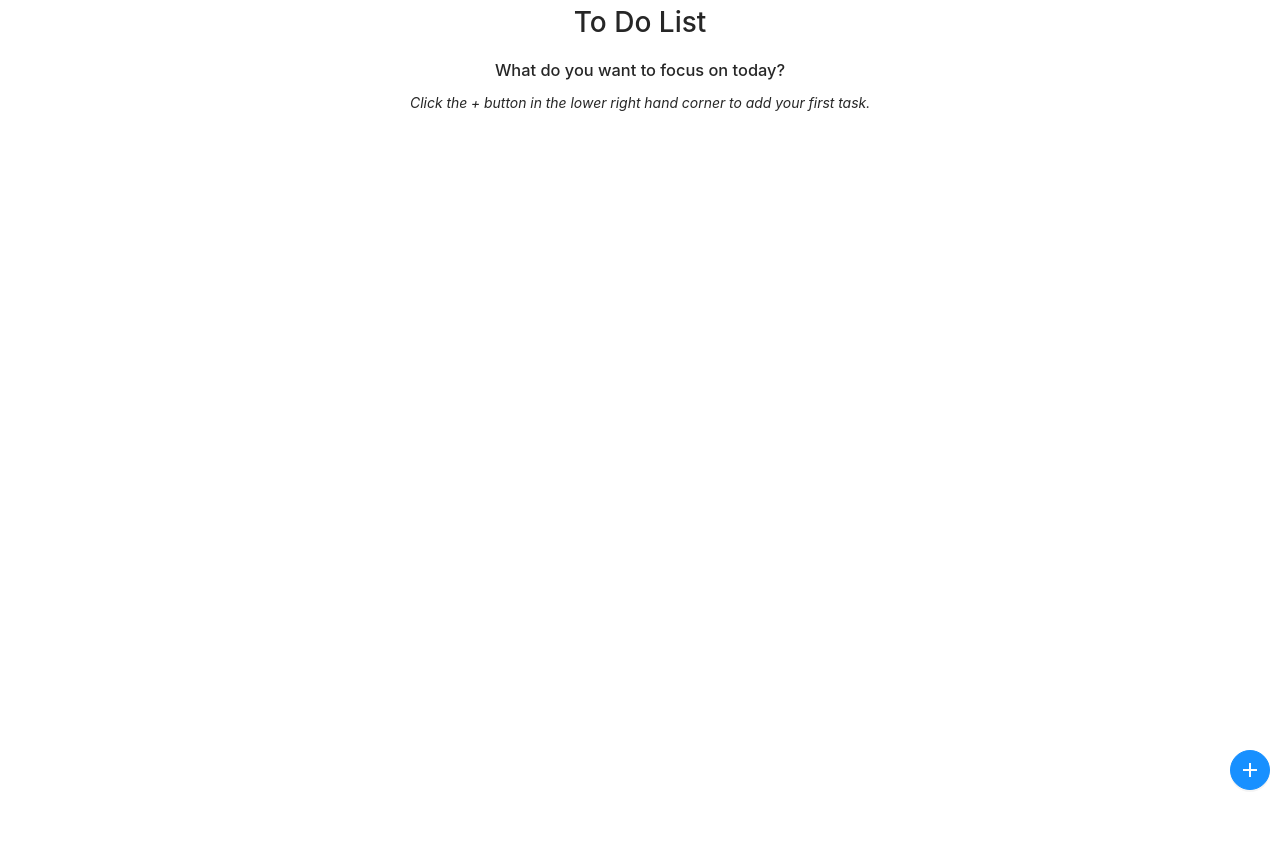
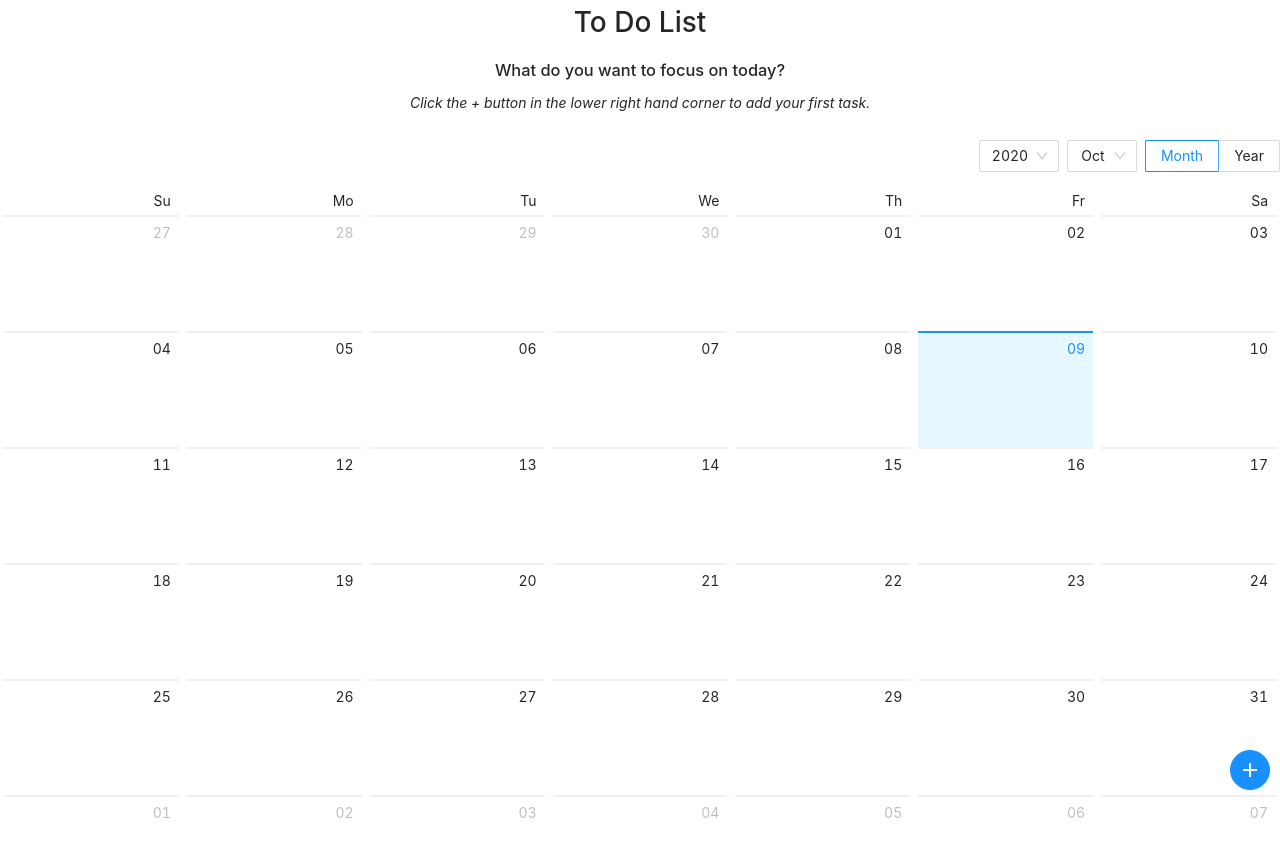
Before and after one commit to nhrafiq/todolist, a React (Create React App) app: page / in a window 1280 px wide. Shown: the top 856 px of the page. Before the commit the page ends 800 px from the top, so only its background shows below. Built offline with nearby package versions, Linux system fonts and the light colour scheme; the HTML template or start-up script is replaced by a standard one.

Commit message:
added calendar component

```diff
--- a/src/App.js
+++ b/src/App.js
@@ -3,16 +3,17 @@ import { Modal, Button } from "antd";
 import { PlusOutlined } from "@ant-design/icons";
 import NewToDoForm from "./components/NewToDoForm";
 import ToDoItem from "./components/ToDoItem";
+import Calendar from "./components/Calendar";
 import "antd/dist/antd.css";
 import "./styles/App.css";
 
 function App() {
 	const [toDoList, updateToDoList] = useState([]);
-	const [isVisible, isModalVisible] = useState(false);
+	const [isVisible, setNewModalVisible] = useState(false);
 
 	function handleAddItem(newItem) {
 		updateToDoList((toDoList) => [...toDoList, newItem]);
-		isModalVisible(!isVisible);
+		setNewModalVisible(!isVisible);
 	}
 
 	function handleDeleteItem(item) {
@@ -52,7 +53,7 @@ function App() {
 	}
 
 	function handleModalVisibility() {
-		isModalVisible(!isVisible);
+		setNewModalVisible(!isVisible);
 	}
 
 	return (
@@ -73,6 +74,8 @@ function App() {
 						key={item.title}
 					/>
 				))}
+
+			<Calendar data={toDoList}/>
 
 			<Button id="addItemButton"
 				type="primary"
--- /dev/null
+++ b/src/components/Calendar.js
@@ -0,0 +1,40 @@
+import React from "react";
+import { Calendar as AntdCal } from "antd";
+import "antd/dist/antd.css";
+
+function Calendar({ data }) {
+    function getDataForDate(date) {
+        let dateString = date.format("MM/DD/YYYY");
+        let dateList = [];
+        data.map(item => {
+            if (item.dueDate === dateString) {
+                dateList = [...dateList, item];
+            }
+
+            return dateList;
+        });
+
+        return dateList;
+    }
+
+    function dateCellRender(date) {
+        const dateList = getDataForDate(date);
+        return (
+        <>
+            {
+                dateList.map(item => (
+                    <p>{item.title}</p>
+            ))}
+        </>
+        )
+    }
+
+
+    return (
+        <div>
+            <AntdCal dateCellRender={dateCellRender}/>
+        </div>
+    )
+}
+
+export default Calendar;
--- a/src/components/NewToDoForm.js
+++ b/src/components/NewToDoForm.js
@@ -16,7 +16,7 @@ function NewToDoForm({ handleSubmit }) {
 				id="addItemForm"
 				form={form}
 				onFinish={() => {
-					handleSubmit({ title, desc, dueDate });
+					handleSubmit({ title, desc, dueDate});
 
 					setTitle("");
 					setDesc("");
--- a/src/styles/App.css
+++ b/src/styles/App.css
@@ -10,6 +10,7 @@ div #container {
 	position: absolute;
 	bottom: 10px;
 	right: 10px;
+	z-index: 10;
 }
 
 #get-started {
```
